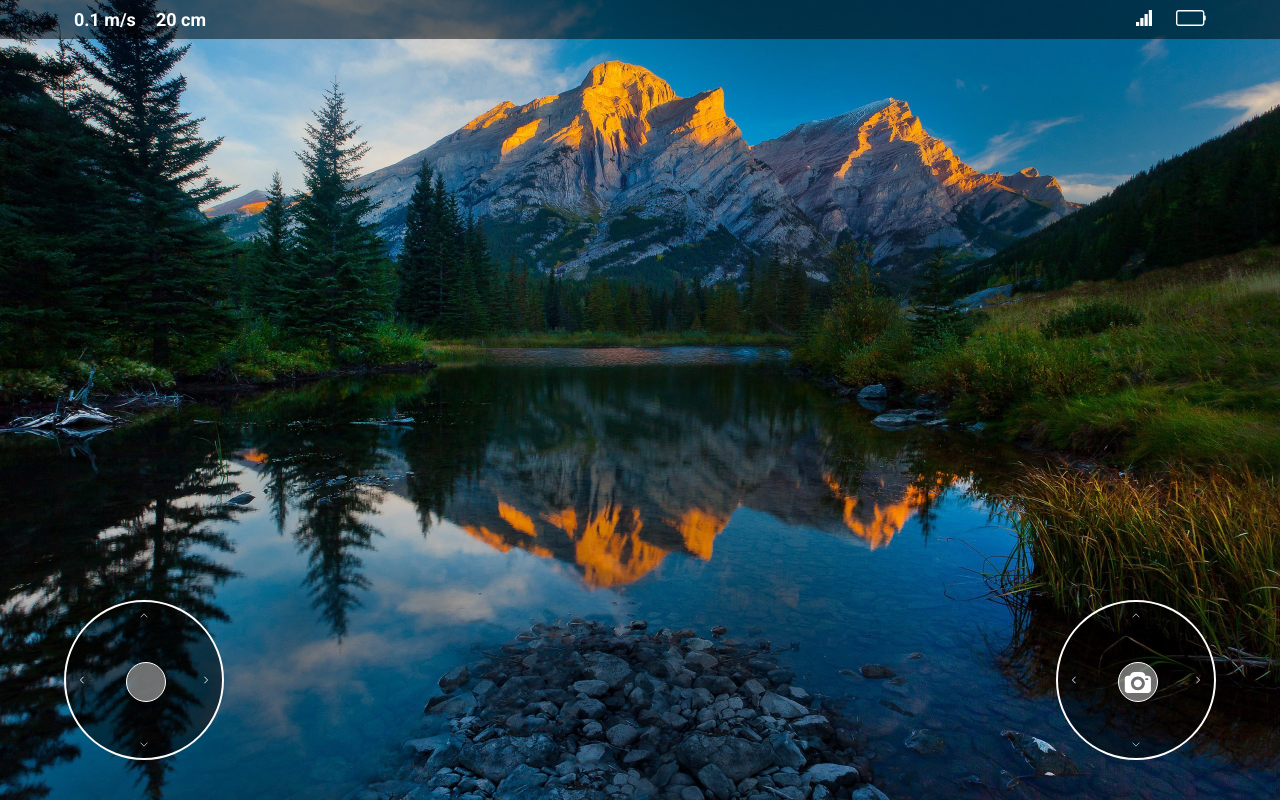
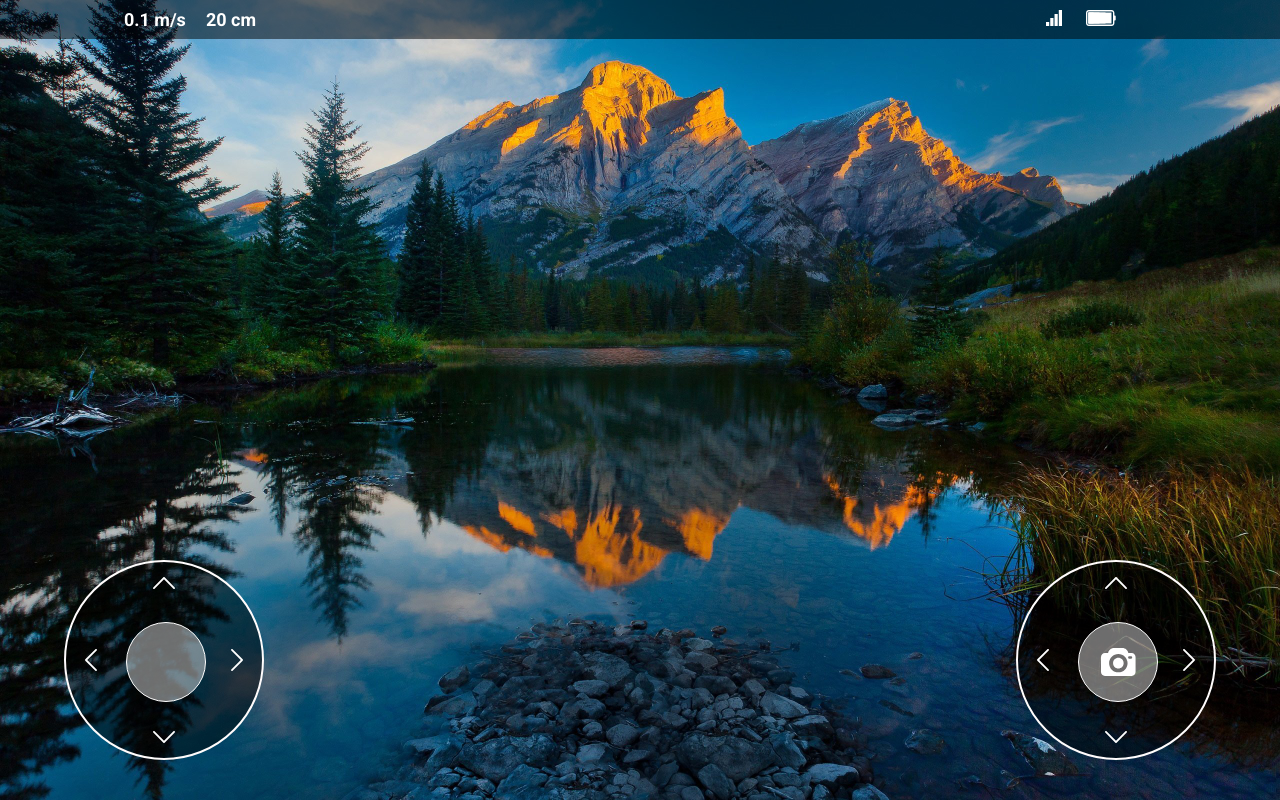
Before and after one commit to Glven/arina, a plain HTML site: page index.html in a window 1280 px wide. Drawn offline with Linux system fonts and the light colour scheme.

Commit message:
Законченная версия 2

```diff
--- a/index.html
+++ b/index.html
@@ -30,7 +30,14 @@
                     <div class="header-indicators__item">
                         <svg width="30" height="16" viewBox="0 0 30 16" fill="none" xmlns="http://www.w3.org/2000/svg">
                             <path fill-rule="evenodd" clip-rule="evenodd" d="M2.80374 0.09198C1.25528 0.09198 0 1.34726 0 2.89572V13.1504C0 14.6989 1.25528 15.9541 2.80374 15.9541H25.5981C27.1466 15.9541 28.4019 14.6988 28.4019 13.1504V10.3925C28.4907 10.4189 28.5848 10.4331 28.6822 10.4331H28.7196C29.2616 10.4331 29.7009 9.9938 29.7009 9.45184V6.59436C29.7009 6.0524 29.2616 5.61305 28.7196 5.61305H28.6822C28.5848 5.61305 28.4907 5.62725 28.4019 5.65369V2.89572C28.4019 1.34726 27.1466 0.09198 25.5981 0.09198H2.80374ZM1.40187 2.89572C1.40187 2.12149 2.02951 1.49385 2.80374 1.49385H25.5981C26.3724 1.49385 27 2.12149 27 2.89572V13.1504C27 13.9246 26.3724 14.5523 25.5981 14.5523H2.80374C2.02951 14.5523 1.40187 13.9246 1.40187 13.1504V2.89572Z" fill="white"/>
+                        </svg>
+                        <svg class="header-indicators__charge" width="31" height="16" viewBox="0 0 31 16" fill="none" xmlns="http://www.w3.org/2000/svg">
+                            <rect x="2.5" y="2.5" width="23" height="11" fill="white"/>
+                            <rect x="2.5" y="2.5" width="17" height="11" fill="white"/>
+                            <rect x="2.5" y="2.5" width="11" height="11" fill="white"/>
+                            <rect x="2.5" y="2.5" width="5" height="11" fill="white"/>
                             </svg>
+
                     </div>
                 </div>
             </div>
@@ -56,7 +63,7 @@
         <div id="camera" class="panel camera">
             <div class="panel__wrapper">
                 <div id="camera__stick" class="panel__stick camera__stick">
-                    <svg width="28" height="21" viewBox="0 0 34 27" fill="none" xmlns="http://www.w3.org/2000/svg">
+                    <svg width="35" height="28" viewBox="0 0 34 27" fill="none" xmlns="http://www.w3.org/2000/svg">
                         <path fill-rule="evenodd" clip-rule="evenodd" d="M29.7659 4.87311H26.5519C26.0807 2.07917 23.6553 -6.10352e-05 20.7835 -6.10352e-05H12.6702C9.79834 -6.10352e-05 7.37294 2.07917 6.90177 4.87311H3.81951C1.71005 4.87311 0 6.58316 0 8.69262V23.1804C0 25.2899 1.71005 26.9999 3.81951 26.9999H29.7659C31.8753 26.9999 33.5854 25.2899 33.5854 23.1804V8.69262C33.5854 6.58316 31.8753 4.87311 29.7659 4.87311ZM16.8585 23.5756C21.8048 23.5756 25.8146 19.5658 25.8146 14.6195C25.8146 9.67314 21.8048 5.66335 16.8585 5.66335C11.9122 5.66335 7.90243 9.67314 7.90243 14.6195C7.90243 19.5658 11.9122 23.5756 16.8585 23.5756ZM26.3415 9.21945C26.3415 8.56479 26.8722 8.03409 27.5268 8.03409H29.1073C29.762 8.03409 30.2927 8.56479 30.2927 9.21945C30.2927 9.87411 29.762 10.4048 29.1073 10.4048H27.5268C26.8722 10.4048 26.3415 9.87411 26.3415 9.21945ZM16.8585 19.756C19.6954 19.756 21.9951 17.4563 21.9951 14.6194C21.9951 11.7826 19.6954 9.48285 16.8585 9.48285C14.0217 9.48285 11.7219 11.7826 11.7219 14.6194C11.7219 17.4563 14.0217 19.756 16.8585 19.756Z" fill="white"/>
                         </svg>
                 </div>
--- a/templates/_header.sass
+++ b/templates/_header.sass
@@ -14,13 +14,22 @@
     &-indicators
         display: flex
         align-items: center
+        padding: 10px 0
+        &:first-child
+            margin-left: 5rem
+        &:last-child
+            margin-right: 9rem
         &__item
-            padding: 10px 0
             font-size: 1.8rem
             font-weight: 700
             color: $grey_1_str
             margin: 0 10px
+            position: relative
         &__signal
             width: 24px
             height: 16px
             fill: $grey_1_str
+        &__charge
+            position: absolute
+            left: 0
+            top: 0
--- a/templates/_index.sass
+++ b/templates/_index.sass
@@ -14,8 +14,8 @@ html
 .panel
     position: absolute
     bottom: 5%
-    width: 16rem
-    height: 16rem
+    width: 20rem
+    height: 20rem
     border: 2px solid $grey_2_str
     z-index: 3
     background: $grey_2
@@ -28,13 +28,13 @@ html
         position: absolute
         z-index: 5
         fill: $grey_1_str
-        width: 12px
-        height: 7px
+        width: 30px
+        height: 22px
     &__stick
         position: absolute
         z-index: 7
-        width: 40px
-        height: 40px
+        width: 8rem
+        height: 8rem
         background: $grey_1
         border: 1px solid $grey_1_str
         border-radius: 50%
```
Also changed, not shown: charge.svg (added), style.css, 1 other file.
